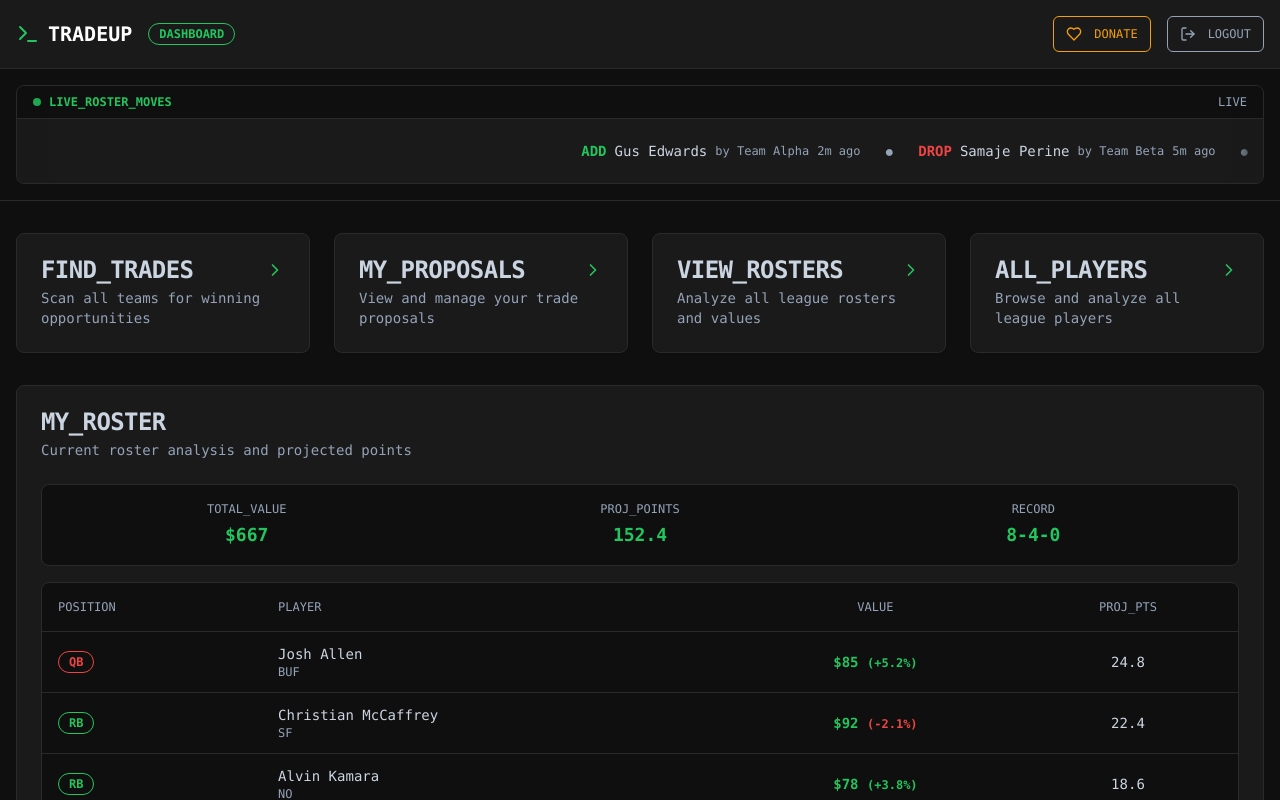
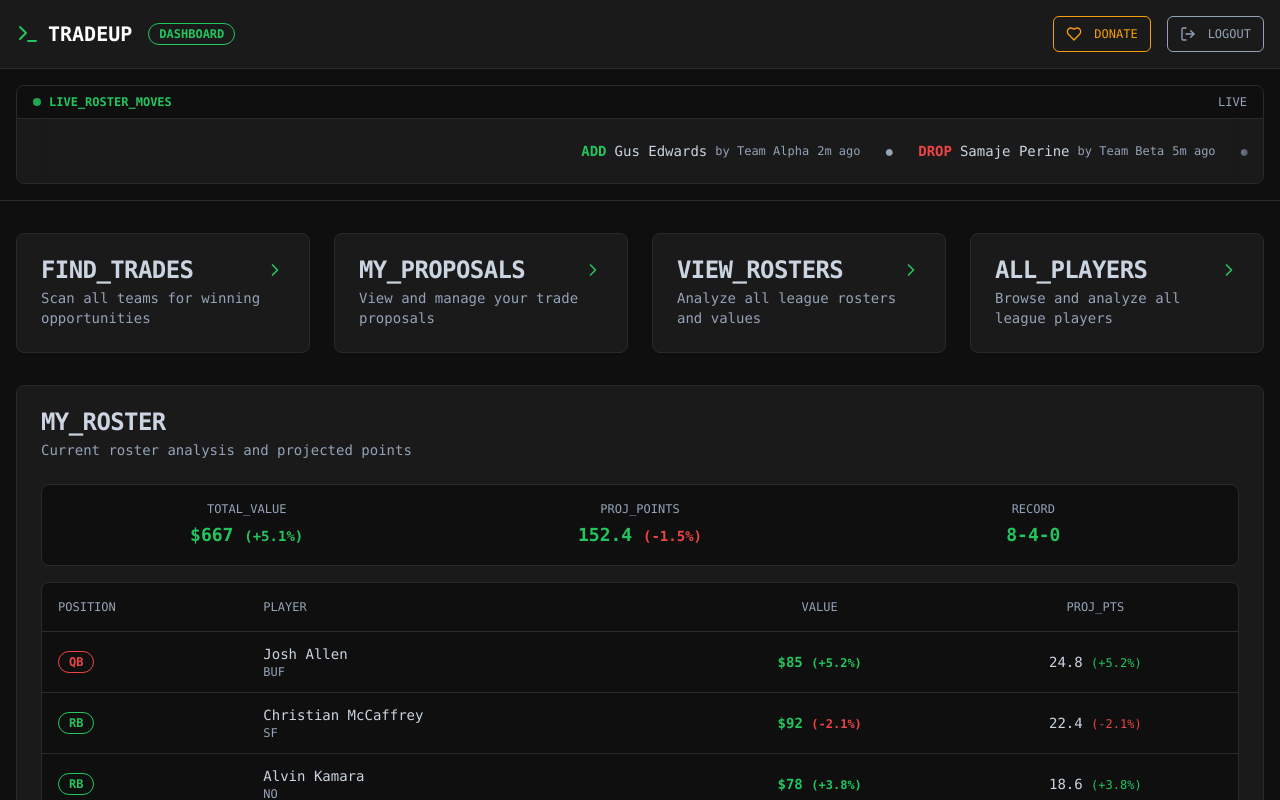
Before and after one commit to TheColorPlum/fantasy-quant-app, a Next.js app: page /dashboard in a window 1280 px wide. Shown: the top 800 px of the page. Built offline with nearby package versions, Linux system fonts and the light colour scheme.

Commit message:
feat: add value and points projections with weekly trends
Update dashboard and rosters to show total value, projected points, and weekly trends.

#VERCEL_SKIP

Co-authored-by: Pelumi Odimayo <19821872+TheColorPlum@users.noreply.github.com>

```diff
--- a/app/dashboard/page.tsx
+++ b/app/dashboard/page.tsx
@@ -310,13 +310,15 @@ export default function DashboardPage() {
               <div className="text-center">
                 <div className="font-mono text-xs text-[#94a3b8] mb-1">TOTAL_VALUE</div>
                 <div className="font-mono text-lg font-bold text-[#22c55e]">
-                  ${mockRoster.reduce((sum, player) => sum + player.value, 0)}
+                  ${mockRoster.reduce((sum, player) => sum + player.value, 0)}{" "}
+                  <span className="text-sm text-[#22c55e]">(+5.1%)</span>
                 </div>
               </div>
               <div className="text-center">
                 <div className="font-mono text-xs text-[#94a3b8] mb-1">PROJ_POINTS</div>
                 <div className="font-mono text-lg font-bold text-[#22c55e]">
-                  {mockRoster.reduce((sum, player) => sum + player.projectedPoints, 0).toFixed(1)}
+                  {mockRoster.reduce((sum, player) => sum + player.projectedPoints, 0).toFixed(1)}{" "}
+                  <span className="text-sm text-[#ef4444]">(-1.5%)</span>
                 </div>
               </div>
               <div className="text-center">
@@ -380,7 +382,13 @@ export default function DashboardPage() {
                       </TableCell>
                       <TableCell className="py-3 text-center">
                         <div className="font-mono text-sm text-[#cbd5e1] font-medium">
-                          {player.projectedPoints}
+                          {player.projectedPoints}{" "}
+                          <span
+                            className={`text-xs ${player.weeklyTrend >= 0 ? "text-[#22c55e]" : "text-[#ef4444]"}`}
+                          >
+                            ({player.weeklyTrend > 0 ? "+" : ""}
+                            {player.weeklyTrend}%)
+                          </span>
                         </div>
                       </TableCell>
                     </TableRow>
--- a/app/rosters/page.tsx
+++ b/app/rosters/page.tsx
@@ -246,13 +246,15 @@ export default function RostersPage() {
                   <div className="text-center">
                     <div className="font-mono text-xs text-[#94a3b8] mb-1">TOTAL_VALUE</div>
                     <div className="font-mono text-lg font-bold text-[#22c55e]">
-                      ${currentRoster.reduce((sum, player) => sum + player.value, 0)}
+                      ${currentRoster.reduce((sum, player) => sum + player.value, 0)}{" "}
+                      <span className="text-sm text-[#22c55e]">(+3.2%)</span>
                     </div>
                   </div>
                   <div className="text-center">
                     <div className="font-mono text-xs text-[#94a3b8] mb-1">PROJ_POINTS</div>
                     <div className="font-mono text-lg font-bold text-[#22c55e]">
-                      {currentRoster.reduce((sum, player) => sum + player.projectedPoints, 0).toFixed(1)}
+                      {currentRoster.reduce((sum, player) => sum + player.projectedPoints, 0).toFixed(1)}{" "}
+                      <span className="text-sm text-[#ef4444]">(-0.8%)</span>
                     </div>
                   </div>
                   <div className="text-center">
```
